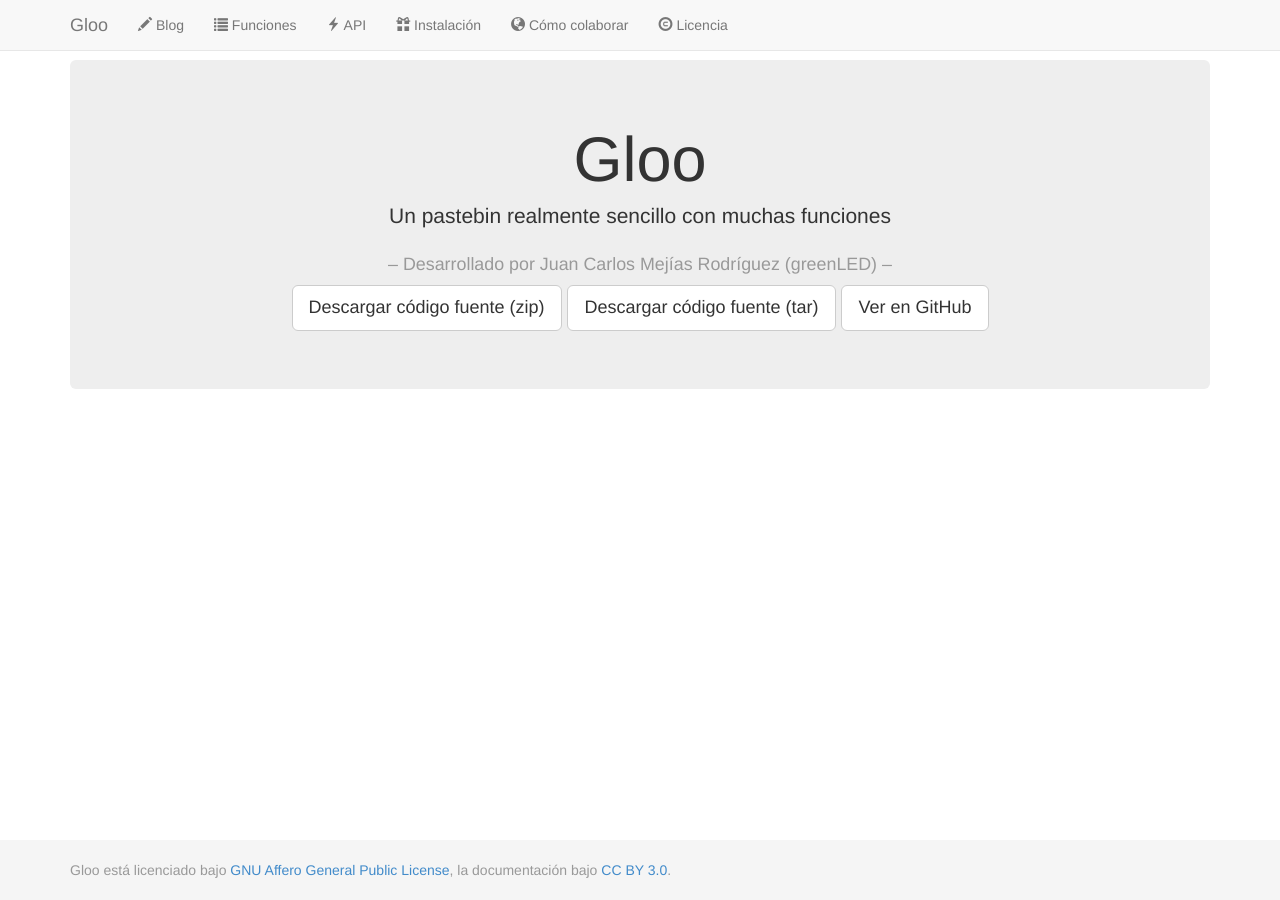
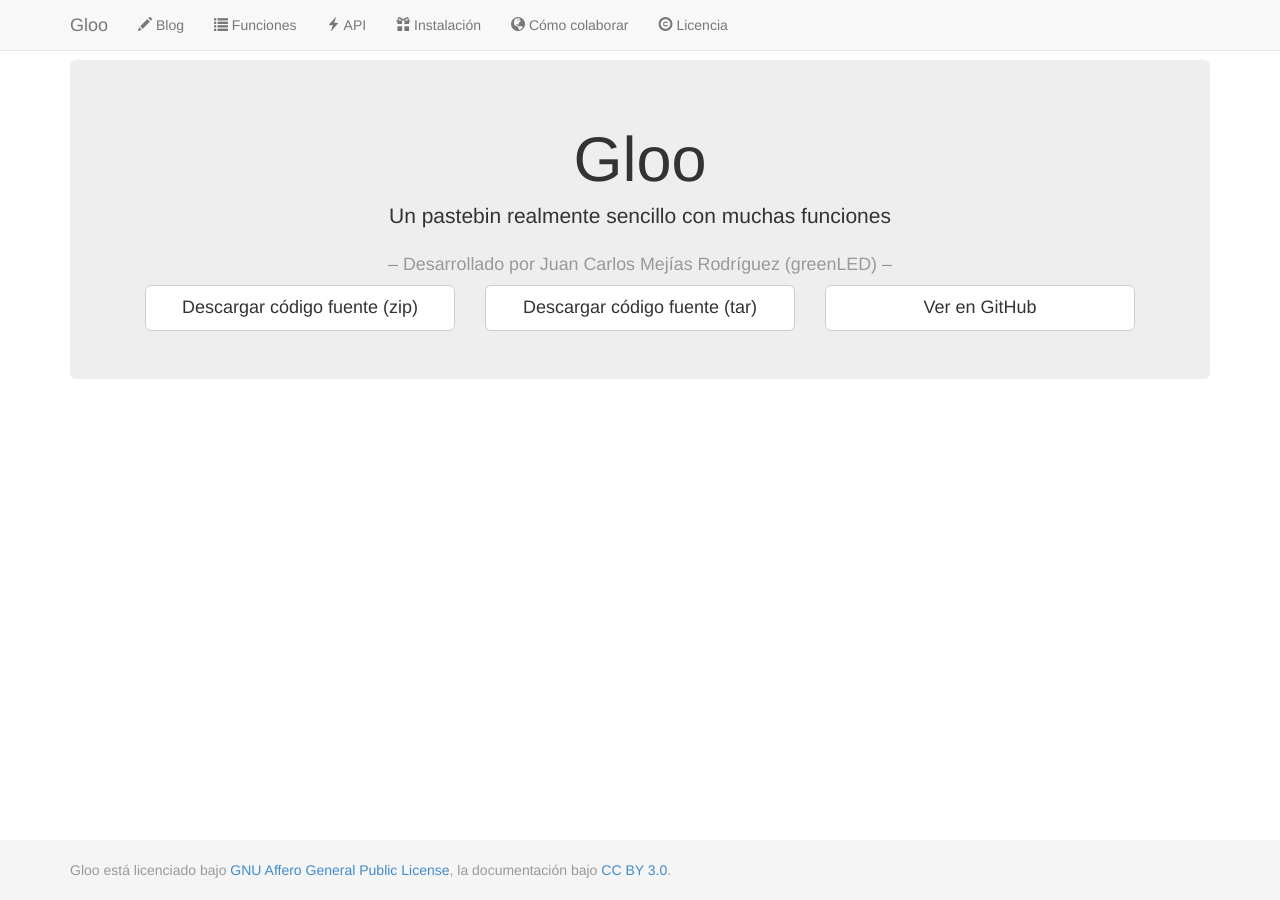
Before and after one commit to greenled/gloo, a Jekyll site: the page built from index.html, in a window 1280 px wide. Built offline with Jekyll 4.4.1, drawn with Linux system fonts in a browser that asks for light colours; Markdown is read by kramdown in place of the engine named in the settings.

Commit message:
Retocada la presentación de index.html

```diff
--- a/index.html
+++ b/index.html
@@ -9,10 +9,16 @@
 		<h1>Gloo</h1>
 		<p>Un pastebin realmente sencillo con muchas funciones</p>
 		<small class="text-muted">&ndash; Desarrollado por Juan Carlos Mejías Rodríguez (greenLED) &ndash;</small>
-		<p>
-			<a href="{{ site.download_zip }}" class="btn btn-default btn-lg">Descargar código fuente (zip)</a>
-			<a href="{{ site.download_tar }}" class="btn btn-default btn-lg">Descargar código fuente (tar)</a>
-			<a href="{{ site.repo }}" class="btn btn-default btn-lg">Ver en GitHub</a>
-		</p>
+		<div class="row">
+			<div class="col-md-4">
+				<a href="{{ site.download_zip }}" class="btn btn-block btn-default btn-lg">Descargar código fuente (zip)</a>
+			</div>
+			<div class="col-md-4">
+				<a href="{{ site.download_tar }}" class="btn btn-block btn-default btn-lg">Descargar código fuente (tar)</a>
+			</div>
+			<div class="col-md-4">
+				<a href="{{ site.repo }}" class="btn btn-block btn-default btn-lg">Ver en GitHub</a>
+			</div>
+		</div>
 	</div>
 </div>
```
